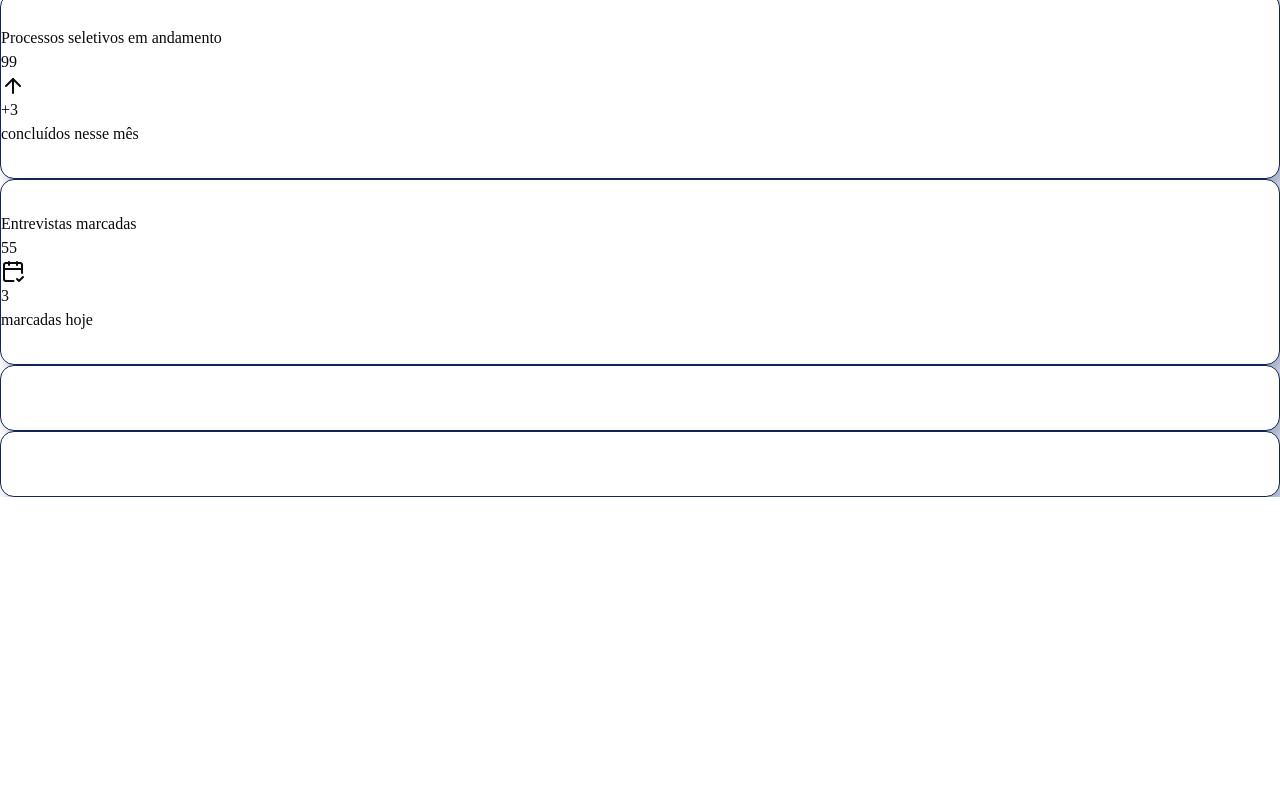
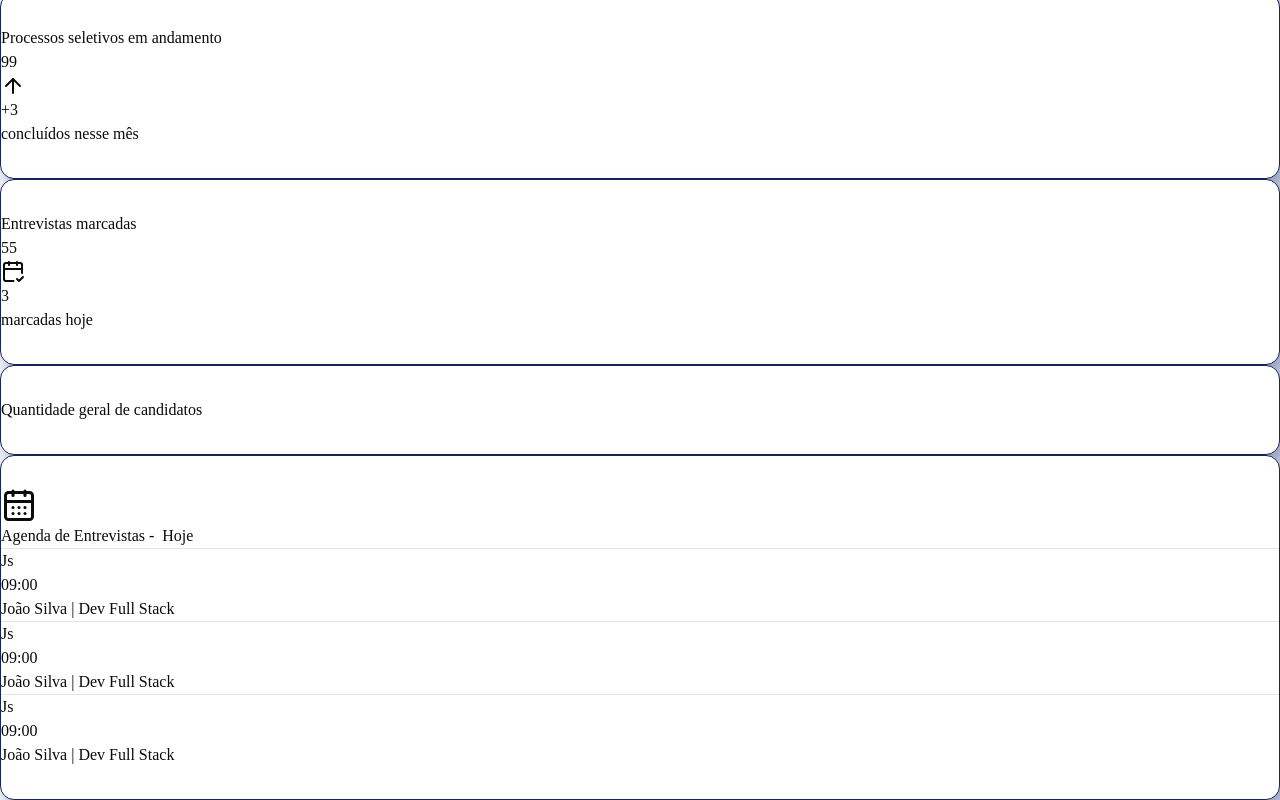
Before and after one commit to Next-Hire/NextHire_FrontEnd, a Next.js app: page /home in a window 1280 px wide. Shown: the part 344-1144 px from the top of the page. Before the commit the page ends 841 px from the top, so only its background shows below. Built offline with nearby package versions, Linux system fonts and the light colour scheme.

Commit message:
:sparkles: feat: criação do componente utilizado na tela home

```diff
--- a/src/app/home/home.module.css
+++ b/src/app/home/home.module.css
@@ -3,7 +3,7 @@
 @reference "../../app/globals.css";
 
 .containerMain {
-    @apply flex justify-center bg-[#EDF0F7] min-h-[88vh];
+    @apply flex justify-center min-h-[88vh];
 }
 
 .layoutGuide {
@@ -29,11 +29,11 @@
         @apply flex flex-col items-center justify-between;
         box-shadow: 12px 12px 20px rgba(4, 31, 105, 0.125), 6px 6px 10px rgba(4, 31, 105, 0.25);
 
-        h3{
+        h3 {
             @apply text-3xl font-semibold text-center text-blue-950;
         }
 
-        > p{
+        >p {
             @apply text-4xl font-semibold;
         }
     }
@@ -48,5 +48,13 @@
 }
 
 .graficoAgenda {
-    @apply grid grid-cols-[1.5fr_1fr]  gap-[2%];
+    @apply grid grid-cols-[1.5fr_1fr] gap-[2%];
+
+    h3{
+         @apply text-3xl font-semibold text-center text-blue-950;
+    }
+
+    .topoAgenda{
+        @apply flex text-2xl font-semibold text-blue-950 justify-center gap-3 items-center;
+    }
 }
--- a/src/app/home/page.tsx
+++ b/src/app/home/page.tsx
@@ -1,6 +1,7 @@
 import Header from "@/components/header/header";
-import { ArrowUp, CalendarCheck2 } from 'lucide-react';
+import { ArrowUp, CalendarCheck2, CalendarDays } from 'lucide-react';
 import './home.module.css';
+import CardAgendaHome from "@/components/cardAgendaHome/cardAgendaHome";
 
 export default function Home() {
 	return (
@@ -53,8 +54,24 @@ export default function Home() {
 					</section>
 
 					<section className="graficoAgenda">
-						<article className='card'></article>
-						<article className='card'></article>
+						<article className='card'>
+							<h3>Quantidade geral de candidatos</h3>
+
+						</article>
+						<article className='card'>
+							<div className='topoAgenda'>
+								<div className=''>
+									<CalendarDays size={36} />
+								</div>
+								<div className='flex gap-2'>
+									<h4>Agenda de Entrevistas - </h4>
+									<h4>Hoje</h4>
+								</div>
+							</div>
+							<CardAgendaHome />
+							<CardAgendaHome />
+							<CardAgendaHome />
+						</article>
 					</section>
 
 				</div>
--- a/src/app/layout.tsx
+++ b/src/app/layout.tsx
@@ -25,7 +25,7 @@ export default function RootLayout({ children }: LayoutProps<"/">) {
       lang="en"
       className={`${instrumentSans.variable} ${jost.variable} h-full antialiased`}
     >
-      <body className="min-h-full flex flex-col">{children}</body>
+      <body className="min-h-full flex flex-col bg-[#EDF0F7]">{children}</body>
     </html>
   );
 }
--- /dev/null
+++ b/src/components/cardAgendaHome/cardAgendaHome.module.css
@@ -0,0 +1,21 @@
+@reference "../../app/globals.css";
+
+.mainCardAgendaHome{
+    @apply flex flex-col gap-3;
+}
+
+.linhaHorizontal{
+    @apply w-9/10 border-t-1 border-t-blue-950  mt-3 self-center;
+}
+
+.infosAgenda{
+    @apply flex gap-4 items-center justify-start pl-8;
+
+    .textoInfos{
+        @apply flex gap-3 text-xl;
+    }
+}
+
+.userCircle{
+    @apply flex  justify-center items-center min-w-12 h-12 bg-blue-100 rounded-full text-2xl text-blue-950 font-semibold border border-1 border-blue-950;
+}
--- /dev/null
+++ b/src/components/cardAgendaHome/cardAgendaHome.tsx
@@ -0,0 +1,20 @@
+import './cardAgendaHome.module.css';
+
+export default function CardAgendaHome() {
+    return (
+        <>
+            <main className='mainCardAgendaHome'>
+                <hr className='linhaHorizontal' />
+                <div className='infosAgenda'>
+                    <div className='userCircle'>
+                        <p className='flex'>Js</p>
+                    </div>
+                    <div className='textoInfos'>
+                        <p>09:00</p>
+                        <p>João Silva | Dev Full Stack </p>
+                    </div>
+                </div>
+            </main>
+        </>
+    );
+}
```
